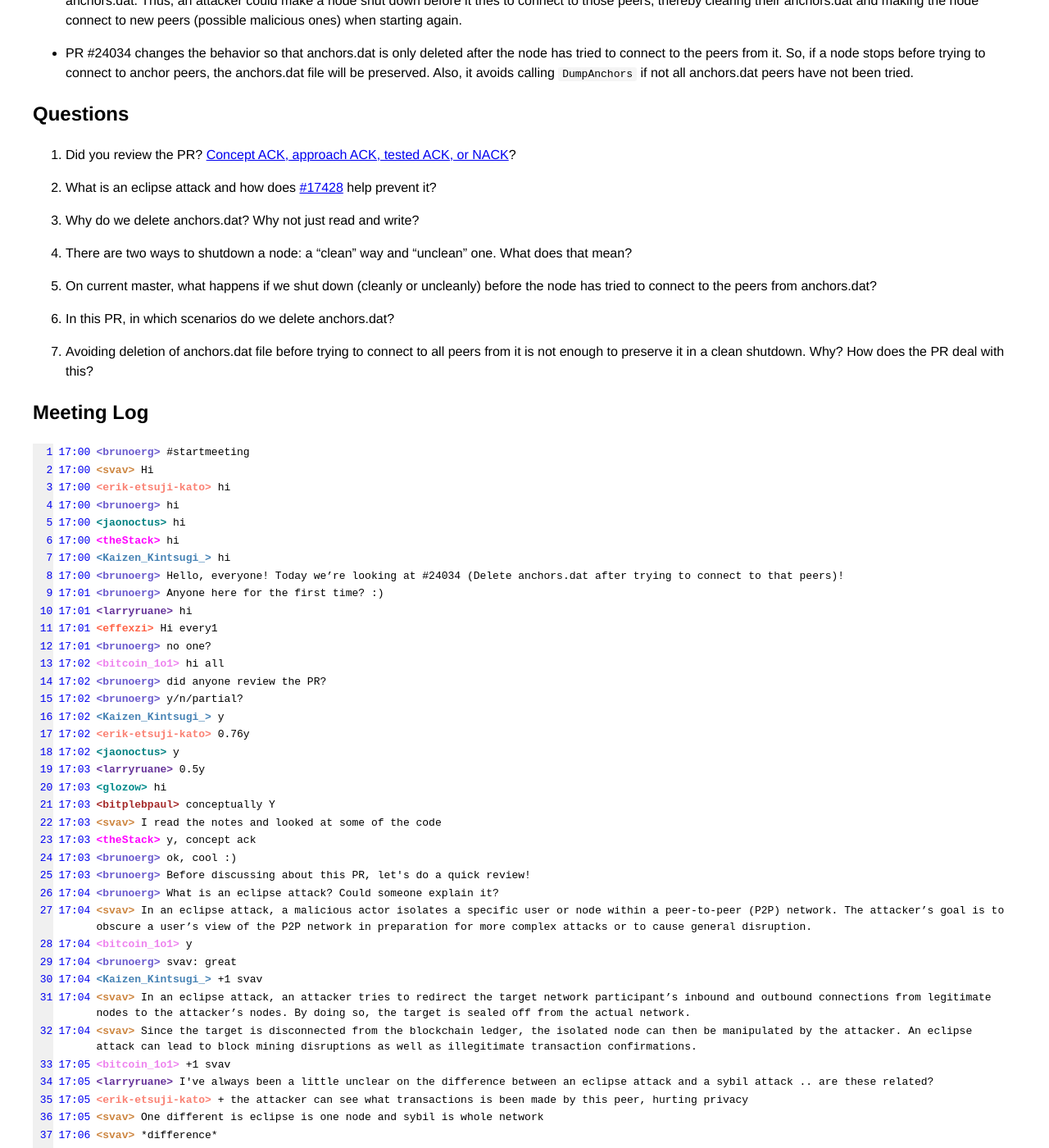
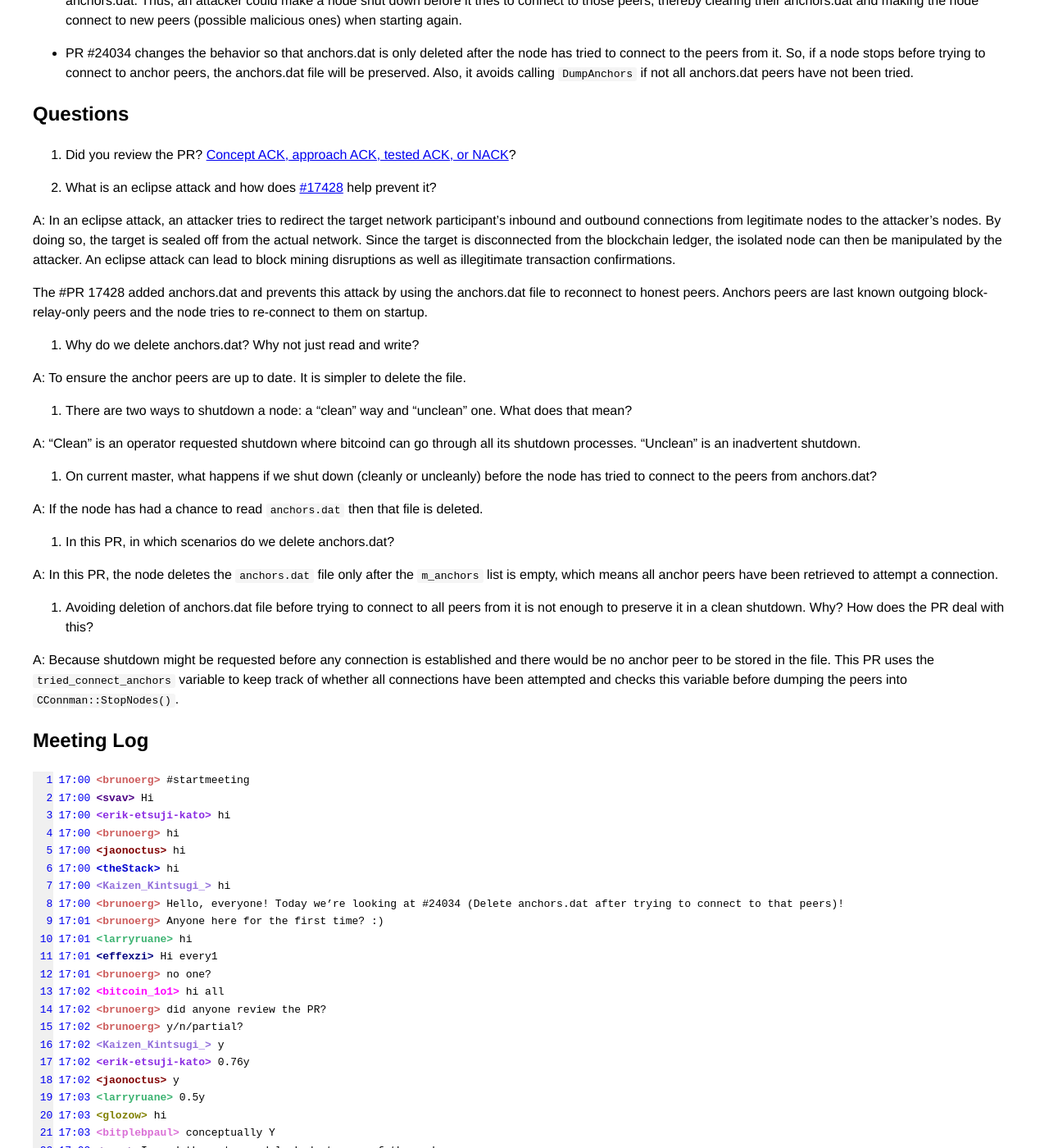
Before and after one commit to bitcoin-core-review-club/website, a Jekyll site: the page built from _posts/2022-03-02-#24034.md, in a window 1280 px wide and 1400 px high, scrolled down 504 px. Shown: the whole window at 82% size. Built offline with Jekyll 4.4.1, drawn with Linux system fonts in a browser that asks for light colours.

Commit message:
Add answers to 2022-03-02-#24034

```diff
--- a/_posts/2022-03-02-#24034.md
+++ b/_posts/2022-03-02-#24034.md
@@ -35,17 +35,31 @@
 1. What is an eclipse attack and how does [#17428](https://github.com/bitcoin/bitcoin/pull/17428)
    help prevent it?
 
+A: In an eclipse attack, an attacker tries to redirect the target network participant’s inbound and outbound connections from legitimate nodes to the attacker’s nodes. By doing so, the target is sealed off from the actual network. Since the target is disconnected from the blockchain ledger, the isolated node can then be manipulated by the attacker. An eclipse attack can lead to block mining disruptions as well as illegitimate transaction confirmations.
+
+The #PR 17428 added anchors.dat and prevents this attack by using the anchors.dat file to reconnect to honest peers. Anchors peers are last known outgoing block-relay-only peers and the node tries to re-connect to them on startup.
+
 1. Why do we delete anchors.dat? Why not just read and write?
 
+A: To ensure the anchor peers are up to date. It is simpler to delete the file.
+
 1. There are two ways to shutdown a node: a "clean" way and "unclean" one. What does that mean?
+
+A: "Clean" is an operator requested shutdown where bitcoind can go through all its shutdown processes. "Unclean" is an inadvertent shutdown.
 
 1. On current master, what happens if we shut down (cleanly or uncleanly) before the node has tried
    to connect to the peers from anchors.dat?
 
+A: If the node has had a chance to read `anchors.dat` then that file is deleted.
+
 1. In this PR, in which scenarios do we delete anchors.dat?
+
+A: In this PR, the node deletes the `anchors.dat` file only after the `m_anchors` list is empty, which means all anchor peers have been retrieved to attempt a connection.
 
 1. Avoiding deletion of anchors.dat file before trying to connect to all peers from it is not enough
    to preserve it in a clean shutdown. Why? How does the PR deal with this?
+
+A: Because shutdown might be requested before any connection is established and there would be no anchor peer to be stored in the file. This PR uses the `tried_connect_anchors` variable to keep track of whether all connections have been attempted and checks this variable before dumping the peers into `CConnman::StopNodes()`.
 
 ## Meeting Log
 
```
